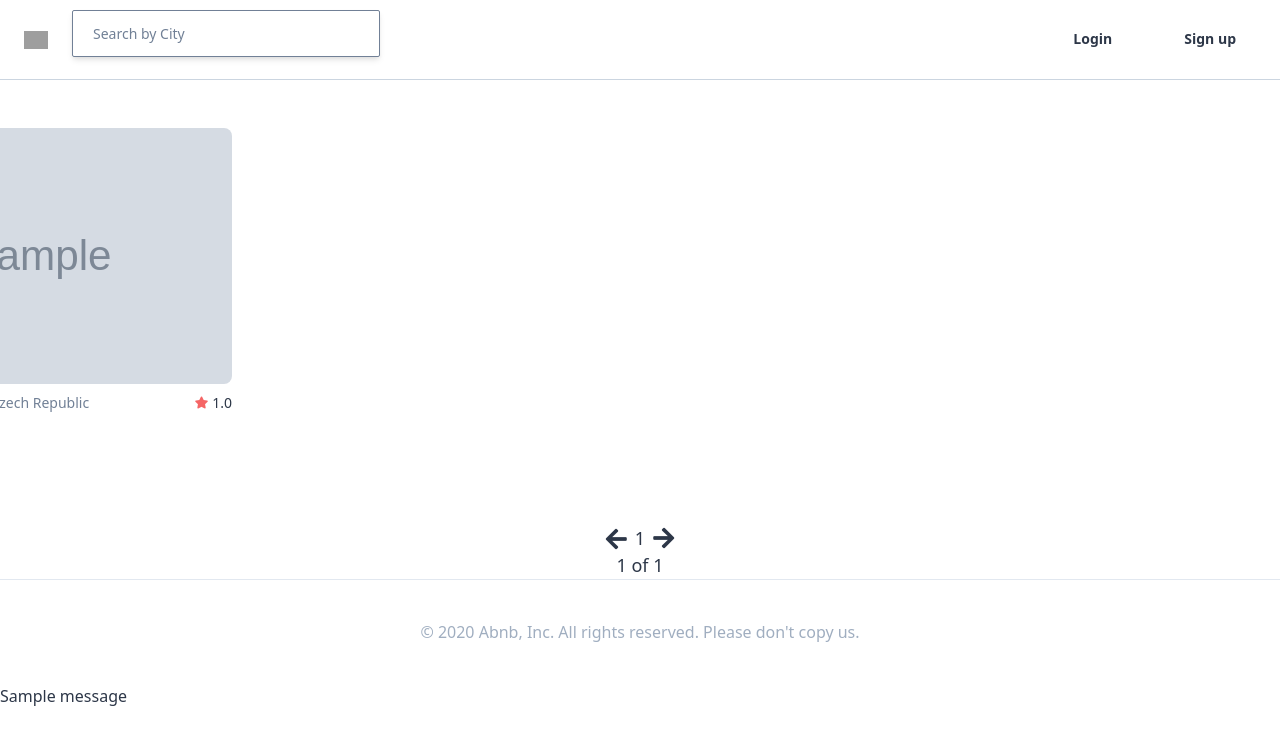
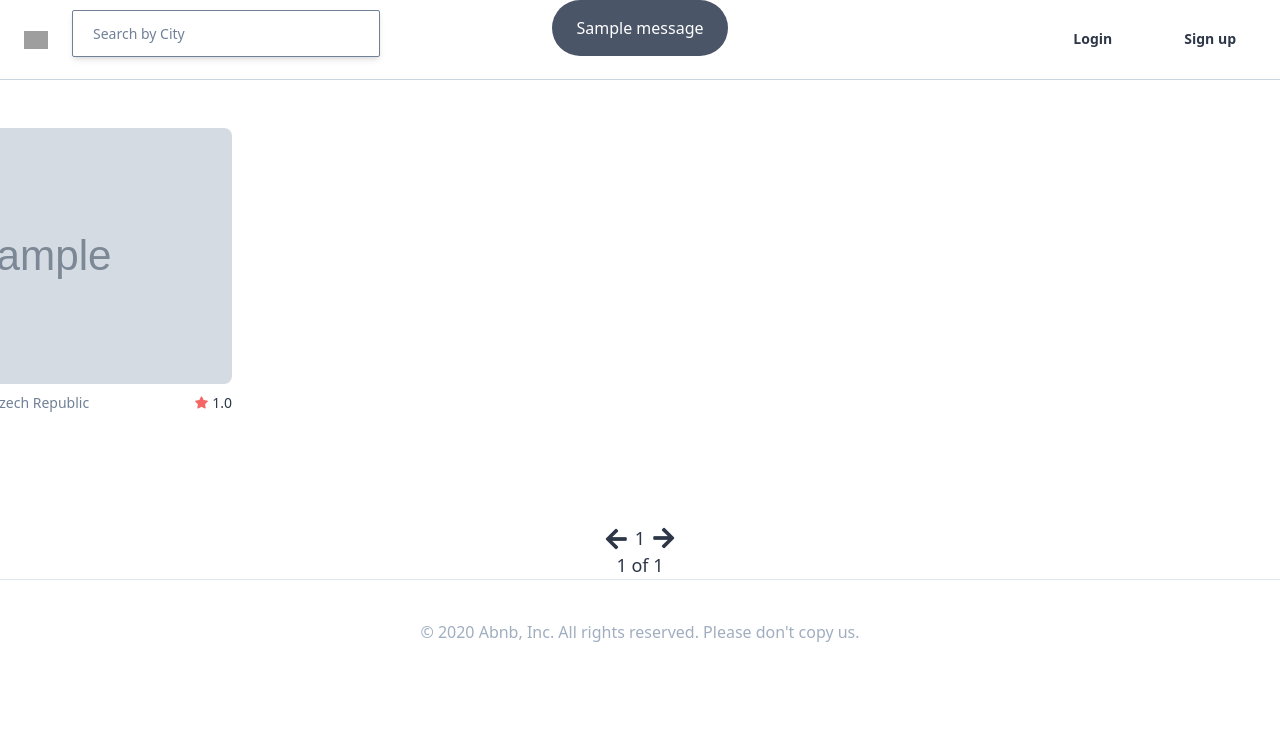
Before and after one commit to areum514/aribnb-clone, a Django app: page / in a window 1280 px wide; the page is wider, and only the part inside the window is pictured. Shown: the top 745 px of that part. Run offline with Django 3.2, Linux system fonts and the light colour scheme; tables that the repository leaves empty hold one stand-in row (values such as "Sample post"); grey boxes marked "Sample" are stand-in pictures; one stand-in notice (Sample message) is shown; style sheets or scripts are compiled from the project's sources; some libraries are stand-ins or nearby versions; grey boxes are pictures that could not be loaded.

Commit message:
21.1 messages part two

```diff
--- a/templates/base.html
+++ b/templates/base.html
@@ -13,6 +13,7 @@
 </head>
 
 <body class="text-gray-800 mt-24 font-light">
+    {% include 'partials/message.html' %}
 
     <header
         class="container max-w-full inset-0 flex  items-center justify-between px-6 h-20 border-b border-gray-400 fixed bg-white">
@@ -35,7 +36,6 @@
     {% block content %}{% endblock  %}
 
     {% include "partials/footer.html" %}
-    {% include 'partials/message.html' %}
 </body>
 
 </html>
--- a/templates/partials/message.html
+++ b/templates/partials/message.html
@@ -1,7 +1,9 @@
 {% if messages %}
-<ul class="messages">
+<ul class="absolute top-0 mx-auto left-0 right-0 z-10 flex justify-center">
     {% for message in messages %}
-    <li  class="message {% if message.tags %}{{ message.tags }} {% endif %}">{{ message }}</li>
-        {% endfor %}
+    <li
+        class="font-medium bg-gray-700 rounded-full text-white py-4 px-6 {% if message.tags %}{{ message.tags }} {% endif %}">
+        {{ message }}</li>
+    {% endfor %}
 </ul>
 {% endif %}
```
Also changed, not shown: users/views.py (+7 -8 lines).
